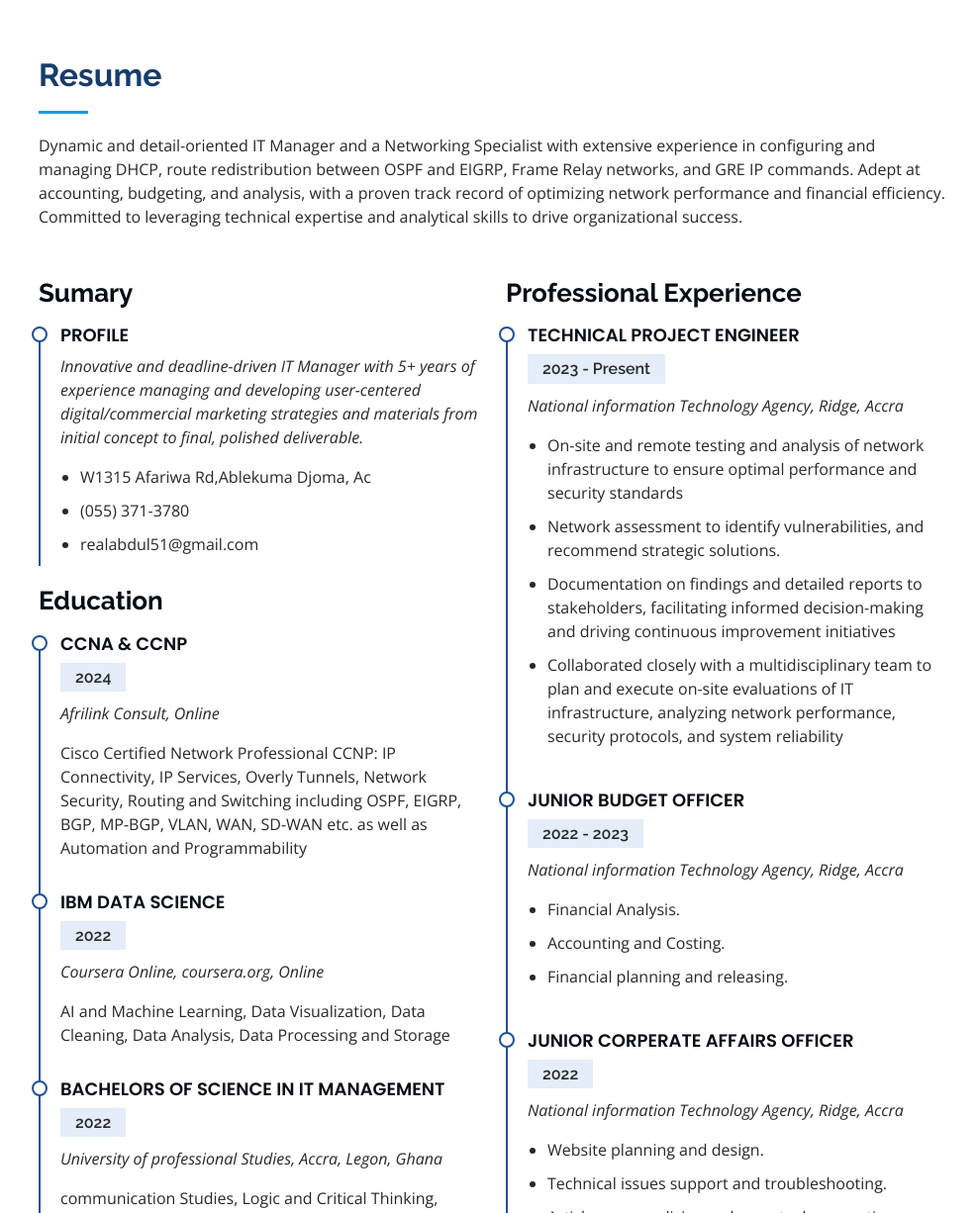
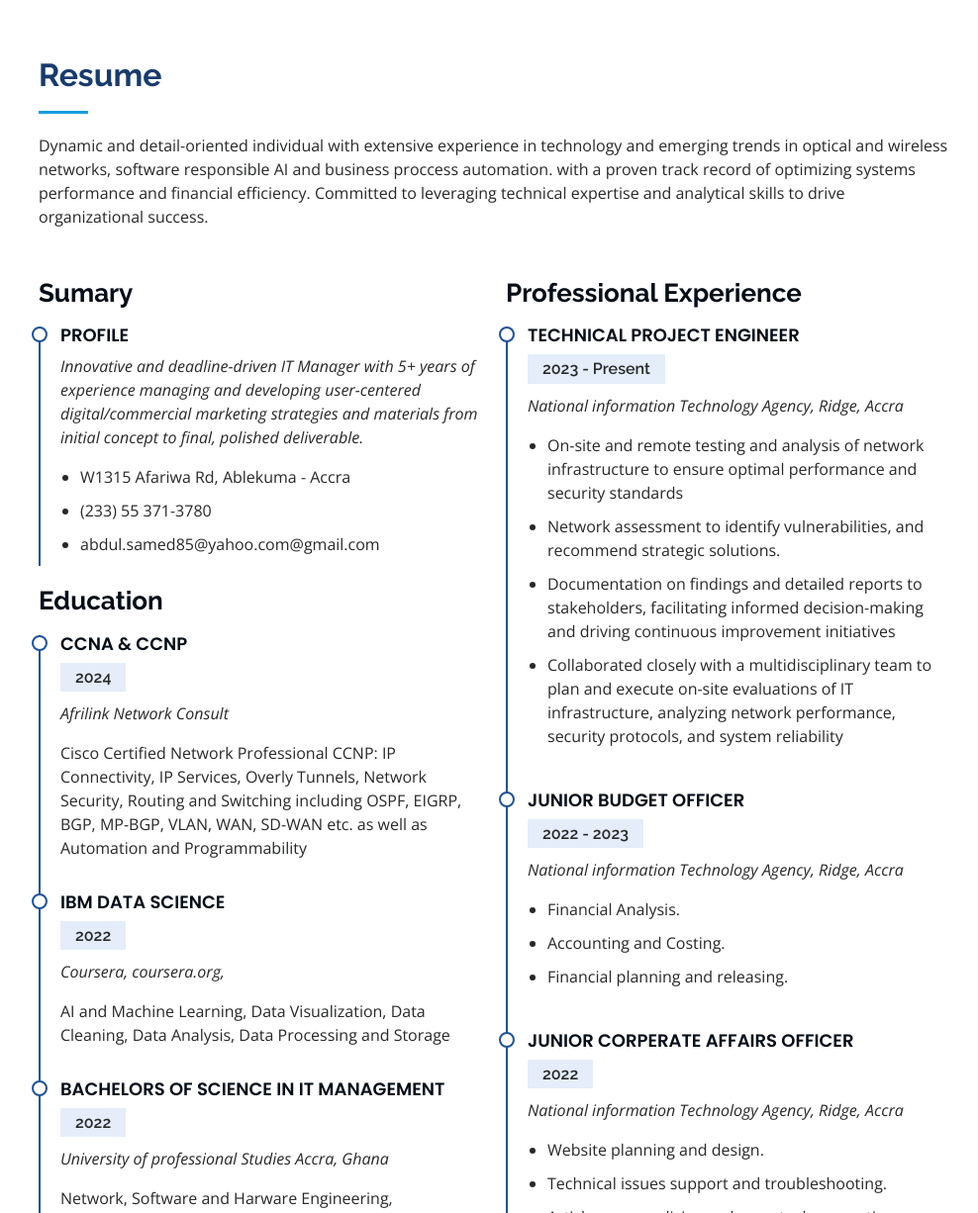
Before and after one commit to abdu-ls/seiduabdul, a plain HTML site: page index.html in a window 1280 px wide. Shown: the part 2866-4092 px from the top of the page at 99% size, without its empty margins (291-1279 px from the left). Drawn offline with nearby package versions, Linux system fonts and the light colour scheme.

Commit message:
Update index.html

```diff
--- a/index.html
+++ b/index.html
@@ -105,10 +105,9 @@
             <img src="assets/img/profile-img.jpg" class="img-fluid" alt="">
           </div>
           <div class="col-lg-8 pt-4 pt-lg-0 content" data-aos="fade-left">
-            <h3>Network &amp; Software Engineer.</h3>
+            <h3>Network Specialist&amp; Telecom Engineer.</h3>
             <p class="fst-italic">
-            <!--  Lorem ipsum dolor sit amet, consectetur adipiscing elit, sed do eiusmod tempor incididunt ut labore et dolore
-              magna aliqua. -->
+            I do not have social media accounts, the icons are just for illustrations 😎. Find my linkdln in the foot note.
             </p>
             <div class="row">
               <div class="col-lg-6">
@@ -121,8 +120,8 @@
               </div>
               <div class="col-lg-6">
                 <ul>
-                  <li><i class="bi bi-chevron-right"></i> <strong>Age:</strong> <span>28</span></li>
-                  <li><i class="bi bi-chevron-right"></i> <strong>Degree:</strong> <span>Bachelors</span></li>
+                  <li><i class="bi bi-chevron-right"></i> <strong>Age:</strong> <span>29</span></li>
+                  <li><i class="bi bi-chevron-right"></i> <strong>Degree:</strong> <span>Bachelors & MPhil</span></li>
                   <li><i class="bi bi-chevron-right"></i> <strong>Email:</strong> <span>abdul.samed85@yahoo.com</span></li>
                   <li><i class="bi bi-chevron-right"></i> <strong>Freelance:</strong> <span>Available</span></li>
                 </ul>
@@ -259,8 +258,8 @@
 
         <div class="section-title">
           <h2>Resume</h2>
-          <p>Dynamic and detail-oriented IT Manager and a Networking Specialist with extensive experience in configuring and managing DHCP, route redistribution between OSPF and EIGRP, Frame Relay networks, and GRE IP commands. Adept at accounting, budgeting, and analysis, with a proven track record of optimizing network performance and financial efficiency.
-		  Committed to leveraging technical expertise and analytical skills to drive organizational success.
+          <p>Dynamic and detail-oriented individual with extensive experience in technology and emerging trends in optical and wireless networks, software responsible AI and business proccess automation.
+			with a proven track record of optimizing systems performance and financial efficiency. Committed to leveraging technical expertise and analytical skills to drive organizational success.
 		  </p>
         </div>
 
@@ -271,9 +270,9 @@
               <h4>Profile</h4>
               <p><em>Innovative and deadline-driven IT Manager with 5+ years of experience managing and developing user-centered digital/commercial marketing strategies and materials from initial concept to final, polished deliverable.</em></p>
               <ul>
-                <li>W1315 Afariwa Rd,Ablekuma Djoma, Ac</li>
-                <li>(055) 371-3780</li>
-                <li>realabdul51@gmail.com</li>
+                <li>W1315 Afariwa Rd, Ablekuma - Accra</li>
+                <li>(233) 55 371-3780</li>
+                <li>abdul.samed85@yahoo.com@gmail.com</li>
               </ul>
             </div>
 
@@ -281,20 +280,20 @@
 			 <div class="resume-item">
               <h4>CCNA & CCNP</h4>
               <h5>2024</h5>
-              <p><em>Afrilink Consult, Online </em></p>
+              <p><em>Afrilink Network Consult </em></p>
               <p>Cisco Certified Network Professional CCNP: IP Connectivity, IP Services, Overly Tunnels, Network Security, Routing and Switching including OSPF, EIGRP, BGP, MP-BGP, VLAN, WAN, SD-WAN etc. as well as Automation and Programmability</p>
             </div>
             <div class="resume-item">
               <h4>IBM Data Science </h4>
               <h5>2022</h5>
-              <p><em>Coursera Online, coursera.org, Online </em></p>
+              <p><em>Coursera, coursera.org, </em></p>
               <p>AI and Machine Learning, Data Visualization, Data Cleaning, Data Analysis, Data Processing and Storage</p>
             </div>
             <div class="resume-item">
               <h4>Bachelors of Science in IT Management</h4>
               <h5>2022</h5>
-              <p><em>University of professional Studies, Accra, Legon, Ghana</em></p>
-              <p>communication Studies, Logic and Critical Thinking, Business Communication, Hardware, Software and Network Engineering</p>
+              <p><em>University of professional Studies Accra, Ghana</em></p>
+              <p>Network, Software and Harware Engineering, Automation of Business Processes, Communication Studies, Logic and Critical Thinking, Business Communication.</p>
             </div>
           </div>
           <div class="col-lg-6" data-aos="fade-up" data-aos-delay="100">
```
